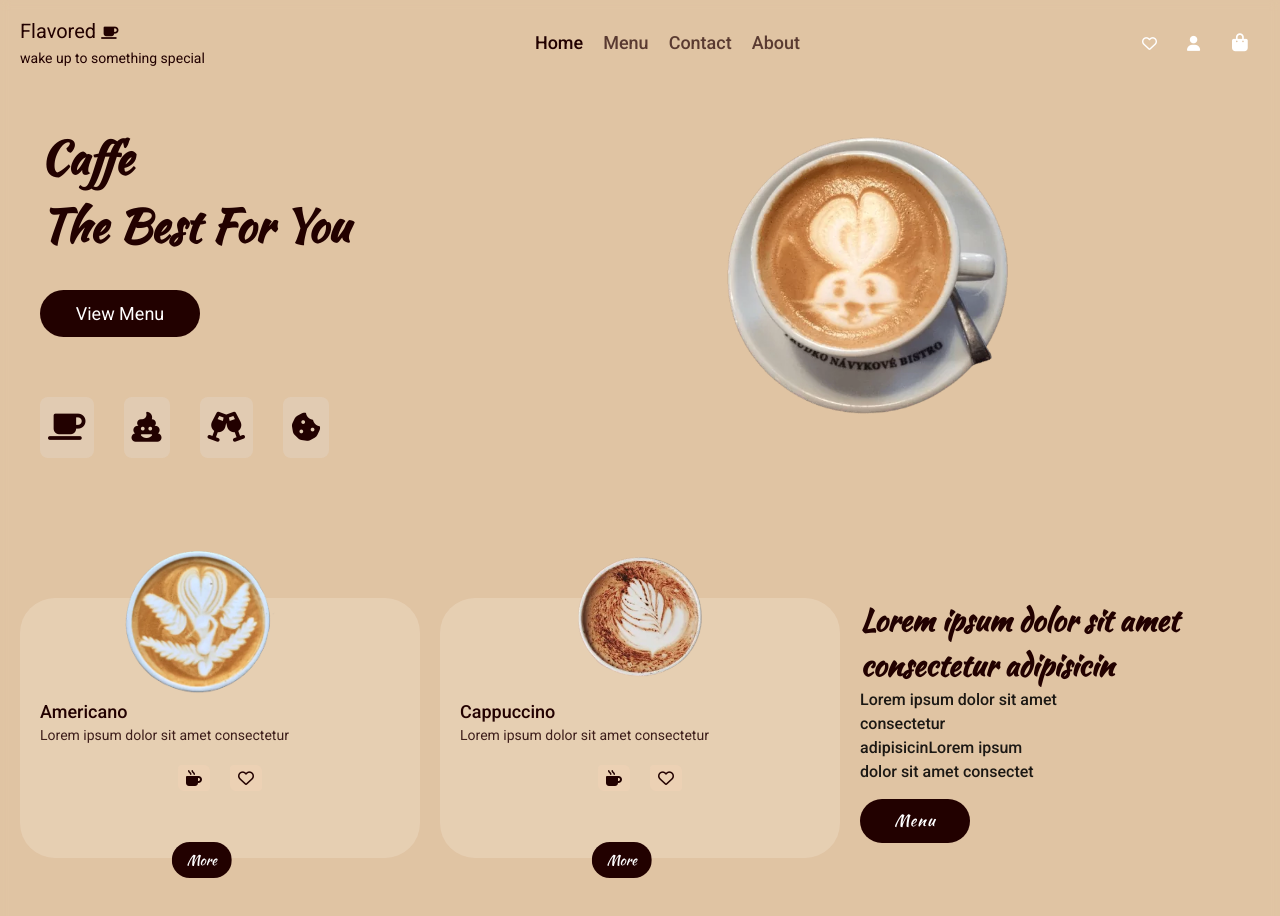
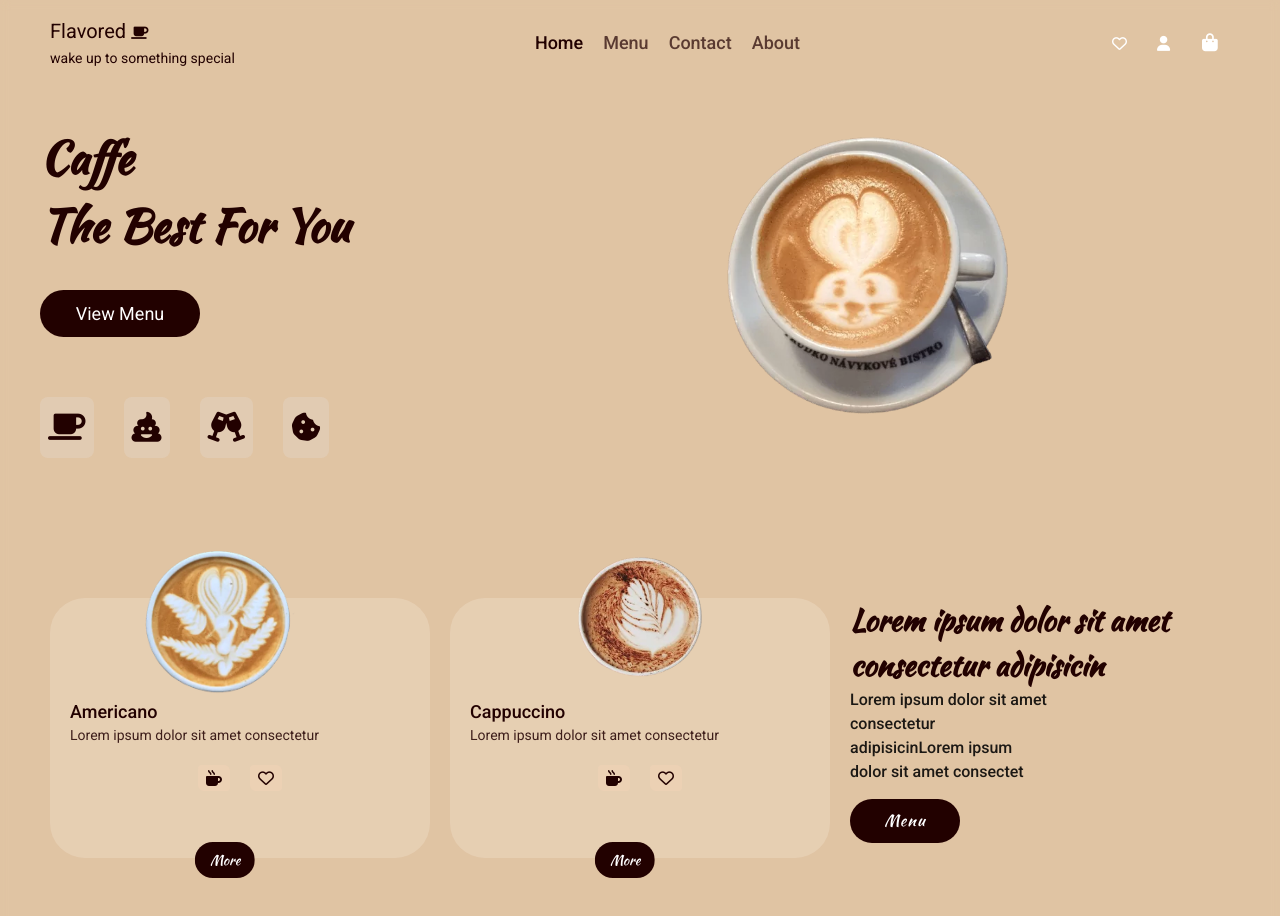
Before and after one commit to HodaNabeil/Caffe_Shop, a React (Create React App) app: page / in a window 1280 px wide. Shown: the top 916 px of the page. Built offline with nearby package versions, Linux system fonts and the light colour scheme; a web font is replaced by a local one.

Commit message:
container_padding

```diff
--- a/src/Components/Header.jsx
+++ b/src/Components/Header.jsx
@@ -1,44 +1,20 @@
 
 import '../all.min.css'
-import {Link} from 'react-router-dom'
+
 import '../style/header.css'
+import Headeright from './HeaderLeft';
 import Logo from './Logo';
 import Nav from './Nav';
-import { useSelector } from 'react-redux';
+
 function Header() {
 
-  const order =useSelector((state)=> state.order);
+
 
   return (
     <header className="header  container">
       <Logo/>
       <Nav/>
-      <div className=' nav-right flex items-center gap-x-[5px]  '>
-        <Link
-            className='mainbtn  bg-transparent  w-[40px] h-[40px] text-[15px]  duration-[0.3s]
-            transition     font-normal'
-          to={'/favorites'}
-          >
-        <i className="fa-regular fa-heart"></i>
-        </Link>
-        <Link
-          to={'/account'}
-          className='mainbtn  bg-transparent  w-[40px] h-[40px] text-[15px]  duration-[0.3s]
-            transition      font-normal'>
-          <i className="fa-solid fa-user  element-center"></i>
-        </Link>
-        <Link
-          to={'/card'}
-          className={`mainbtn  bg-transparent  w-[40px] h-[40px] text-[15px]  duration-[0.3s]
-          transition     font-normal
-          ${order.length >0 ? "namber-card" : " "}
-
-          `}>
-          <i className="fa-solid fa-bag-shopping text-[18px] element-center  relative text-[#ffffff] "></i>
-        </Link>
-
-      </div>
-
+      <Headeright/>
     </header>
   )
 }
--- /dev/null
+++ b/src/Components/HeaderLeft.jsx
@@ -0,0 +1,39 @@
+
+
+import { useSelector } from "react-redux";
+
+import {Link} from 'react-router-dom'
+import '../style/header.css'
+
+function Headeright() {
+  const order =useSelector((state)=> state.order);
+  return (
+    <div className=' nav-right flex items-center gap-x-[5px]  '>
+    <Link
+        className='mainbtn  bg-transparent  w-[40px] h-[40px] text-[15px]  duration-[0.3s]
+        transition     font-normal'
+      to={'/favorites'}
+      >
+    <i className="fa-regular fa-heart"></i>
+    </Link>
+    <Link
+      to={'/account'}
+      className='mainbtn  bg-transparent  w-[40px] h-[40px] text-[15px]  duration-[0.3s]
+        transition      font-normal'>
+      <i className="fa-solid fa-user  element-center"></i>
+    </Link>
+    <Link
+      to={'/card'}
+      className={`mainbtn  bg-transparent  w-[40px] h-[40px] text-[15px]  duration-[0.3s]
+      transition     font-normal
+      ${order.length >0 ? "namber-card" : " "}
+
+      `}>
+      <i className="fa-solid fa-bag-shopping text-[18px] element-center  relative text-[#ffffff] "></i>
+    </Link>
+
+  </div>
+  )
+}
+
+export default Headeright
--- a/src/Components/Logo.jsx
+++ b/src/Components/Logo.jsx
@@ -6,7 +6,6 @@ function Logo() {
   return (
     <Link
           to={'/'}
-
           className='logo'>
           <h4 className="">Flavored <span><i className="fa-solid fa-mug-saucer"></i> </span></h4>
           <span>wake up to something special  </span>
--- a/src/Components/Nav.jsx
+++ b/src/Components/Nav.jsx
@@ -5,25 +5,27 @@ import "../style/header.css";
 function Nav() {
   const [isVisible, setIsVisible] = useState(false);
 
-  const [mobile, setMobile] = useState(false);
   const [navOpen, setNavOpen] = useState(false);
   const [activeLinkes, setActiveLinks] = useState("Home");
 
   const navRef =useRef();
 
-  useEffect(()=> {
-    const handleScroll = () => {
-      if (window.scrollY > 0) {
-        setMobile(false)
-        setNavOpen(false)
+  useEffect(() => {
+    const handleClikOutSide = (e) => {
+      if (navOpen) {
+        if (!e.target.closest(".nav-links") && !e.target.closest(".mobile-icon")) {
+          setNavOpen(false);
+
+        }
       }
-    }
-    window.addEventListener("scroll",handleScroll);
 
-    return ()=> {
-      window.removeEventListener("scroll",handleScroll)
-    }
-  },[])
+    };
+    window.addEventListener("click", handleClikOutSide);
+    return () => {
+      window.removeEventListener("click", handleClikOutSide);
+    };
+  }, [navOpen]);
+
 
   const handleMouseEnter = () => {
     setIsVisible(true);
@@ -33,18 +35,13 @@ function Nav() {
     setIsVisible(false);
   };
 
-
-
   function hundleActiveLiks(link) {
     setActiveLinks(link);
   }
+  function Toggle() {
 
-  function Toggle() {
-    setMobile((isopen) => !isopen);
     setNavOpen((navOpen) => !navOpen);
-
   }
-
 
   return (
     <nav
@@ -56,11 +53,7 @@ function Nav() {
         }
 
         `
-
-
       }
-
-
       >
         <li
           onClick={() => {
@@ -99,7 +92,6 @@ function Nav() {
             }}
           >
             <Link
-
               className={` menu   nav-link ${
                 activeLinkes === "Coffe" ? "active" : " "
               }`}
@@ -112,7 +104,6 @@ function Nav() {
             onClick={() => {
               hundleActiveLiks("Dessert");
             }}
-
           >
             <Link
                     className={` menu nav-link ${
@@ -148,13 +139,15 @@ function Nav() {
           </Link>
         </li>
       </ul>
-      <div onClick={Toggle}>
+    <div>
+    <div  className=" btn-toggle" onClick={Toggle}>
         <i
           className={`mobile-icon fa-solid ${
-            mobile ?   " fa-xmark":"  fa-bars"
+             navOpen === true ?  " fa-xmark":"  fa-bars"
           }`}
         ></i>
       </div>
+    </div>
     </nav>
   );
 }
--- a/src/Page/About.jsx
+++ b/src/Page/About.jsx
@@ -132,7 +132,7 @@ function About() {
               </div>
           </div>
 
-      <div className=" py-[50px] team">
+      <div className=" py-[50px] container  team">
         <div className=" element-center flex-col ">
           <h4 className=" font_2  font-extrabold text-[#c4975e] text-[18px]  md:text-[20px] mt-[20px] mb-[10px]">
             Experience Team Member
--- a/src/index.css
+++ b/src/index.css
@@ -19,19 +19,18 @@
   text-decoration: none;
   -webkit-top-highlight-color: transparent;
 }
-
+/* Start Container  */
 .container {
-  padding: 0 20px;
+  padding: 0 50px;
   margin: 0 auto;
   max-width: 1640px;
 }
 @media (max-width:768px) {
-
-.container {
-  padding: 0 20px;
+  .container {
+    padding: 0 40px;
+  }
 }
-
-}
+/* End Container  */
 .font_2 {
   font-family: "Kaushan Script";
 }
--- a/src/style/about.css
+++ b/src/style/about.css
@@ -42,7 +42,7 @@
 .information-chef::after {
   content: "";
   position: absolute;
-  top: -93%;
+  top: -92%;
   left: 50%;
   transform: translateX(-50%);
   background-color: #0000008f;
--- a/src/style/header.css
+++ b/src/style/header.css
@@ -4,7 +4,7 @@
 .header {
   max-width: 1640px;
   margin: auto;
-  padding: 10px 20px;
+  padding: 10px 50px;
   background: transparent;
   display: flex;
   justify-content: space-between;
@@ -58,6 +58,7 @@
   transition: 0.4s ease-in-out;
 }
 
+
 .nav-right > a:hover i {
   color: #220100;
 }
@@ -91,11 +92,15 @@
 
 /* Custom Mobeil media */
 @media (max-width: 768px) {
-  .header .logo h4 {
+  .header {
+    padding:10px 40px;
+  }
+  .nav-right {
+    position: relative;
+    right: 40px;
+  }
+  .header .logo h4 ,  .header .logo span {
     color:#ffffff
-  }
-  .header {
-    padding: 10px 60px 10px 10px;
   }
   .header .nav-links {
     display: none;
@@ -131,7 +136,7 @@
   .mobile-icon {
     display: block;
     position: absolute;
-    right: 20px;
+    right: 40px;
     top: 34px;
   }
   .header .nav-link:hover::before {
```
